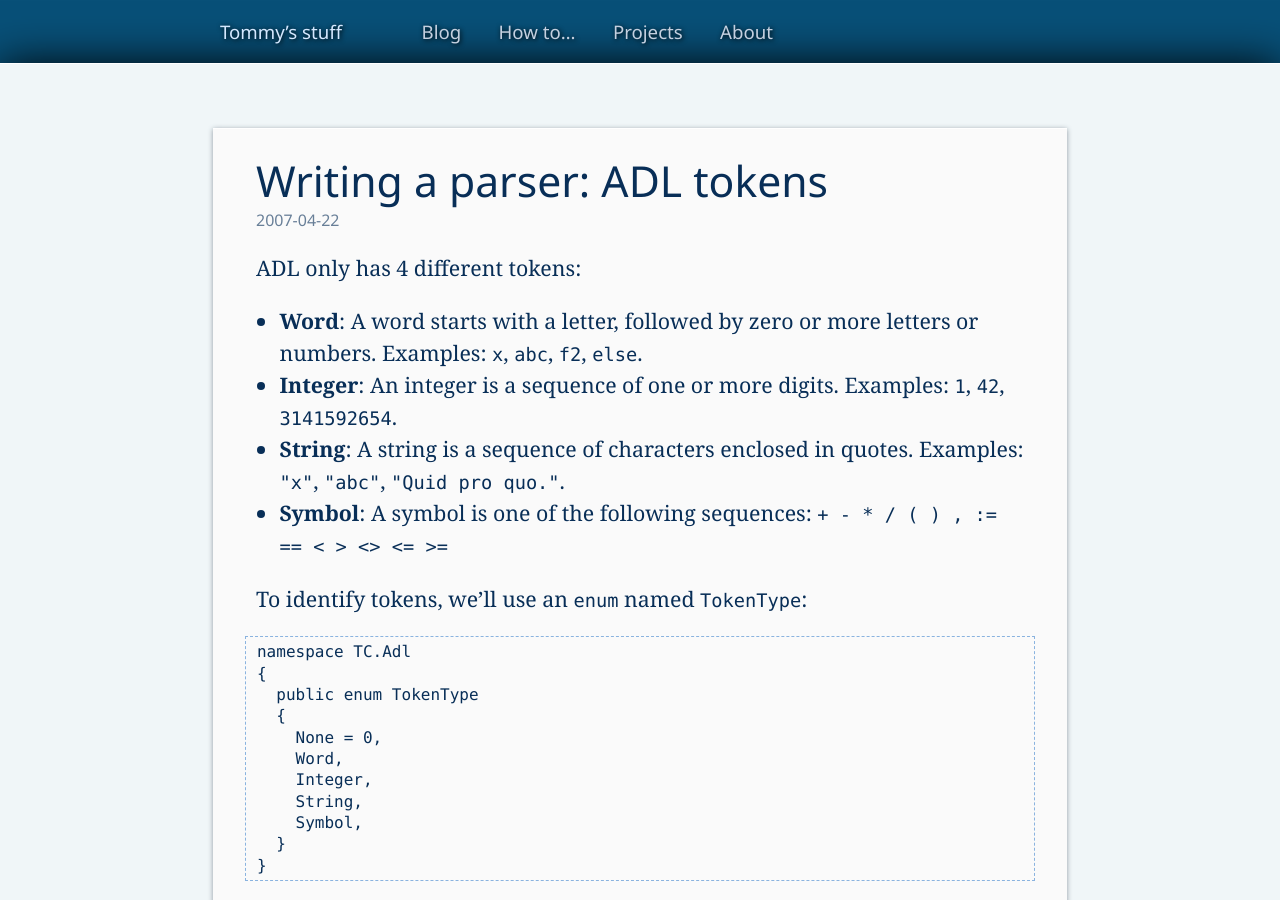
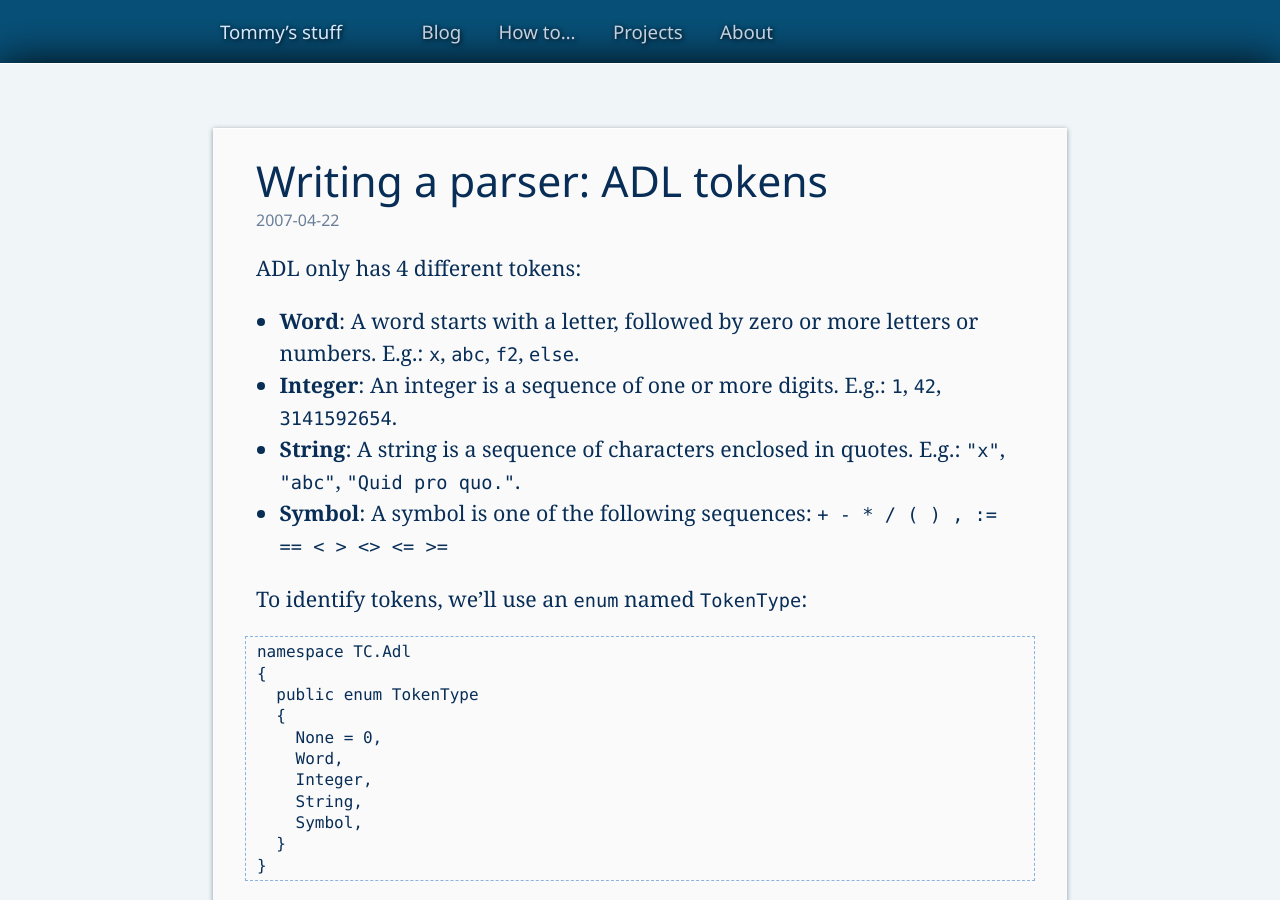
Before and after one commit to tommy-carlier/www.tcx.be, a Jekyll site: the page built from _posts/2007-04-22-wp05-adl-tokens.md, in a window 1280 px wide and 900 px high. Built offline with Jekyll 4.4.1, drawn with Linux system fonts in a browser that asks for light colours; some of the changed lines change nothing that is shown.

Commit message:
Some small corrections

```diff
--- a/_posts/2007-04-22-wp05-adl-tokens.md
+++ b/_posts/2007-04-22-wp05-adl-tokens.md
@@ -6,11 +6,11 @@ title: "Writing a parser: ADL tokens"
 ADL only has 4 different tokens:
 
 - **Word**: A word starts with a letter, followed by zero or more letters or numbers.
-  Examples: `x`, `abc`, `f2`, `else`.
+  E.g.: `x`, `abc`, `f2`, `else`.
 - **Integer**: An integer is a sequence of one or more digits.
-  Examples: `1`, `42`, `3141592654`.
+  E.g.: `1`, `42`, `3141592654`.
 - **String**: A string is a sequence of characters enclosed in quotes.
-  Examples: `"x"`, `"abc"`, `"Quid pro quo."`.
+  E.g.: `"x"`, `"abc"`, `"Quid pro quo."`.
 - **Symbol**: A symbol is one of the following sequences:
   `+ - * / ( ) , := == < > <> <= >=`
 
```
